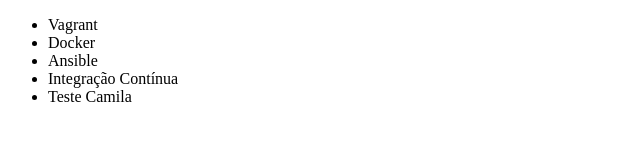
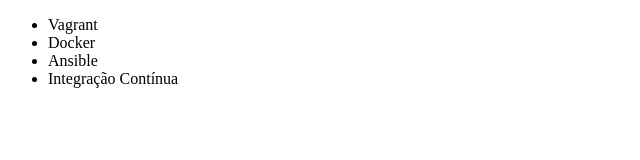
Before and after one commit to jeduguim/alura-git, a plain HTML site: page index.html in a window 1280 px wide. Shown: the whole page, without its empty margins (0-640 px from the left). Drawn offline with Linux system fonts and the light colour scheme.

Commit message:
Voltando ao original

```diff
--- a/index.html
+++ b/index.html
@@ -10,7 +10,6 @@
         <li>Docker</li>
         <li>Ansible</li>
         <li>Integração Contínua</li>
-	<li>Teste Camila</li>
     </ul>
 </body>
 </html>
```
